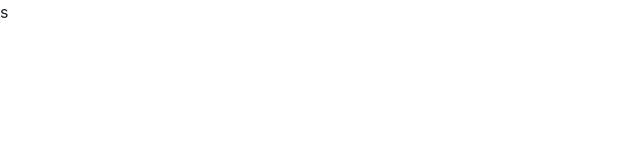
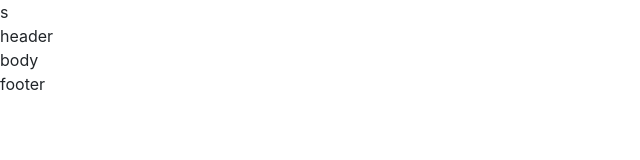
Before and after one commit to SergeyLeo/taro-book, a plain HTML site: page index.html in a window 1280 px wide. Shown: the whole page, without its empty margins (0-640 px from the left). Drawn offline with nearby package versions, Linux system fonts and the light colour scheme.

Commit message:
Инициализация.

```diff
--- a/index.html
+++ b/index.html
@@ -5,8 +5,11 @@
     <meta content="width=device-width, initial-scale=1, maximum-scale=1, user-scalable=no" name="viewport">
     <title>Таро букварь</title>s
     <link rel="stylesheet" href="https://stackpath.bootstrapcdn.com/bootstrap/4.5.0/css/bootstrap.min.css" integrity="sha384-9aIt2nRpC12Uk9gS9baDl411NQApFmC26EwAOH8WgZl5MYYxFfc+NcPb1dKGj7Sk" crossorigin="anonymous">
+    <script src="js/index.js"></script>
 </head>
 <body>
-
+    <section id="header">header</section>
+    <section id="body">body</section>
+    <section id="footer">footer</section>
 </body>
 </html>
```
